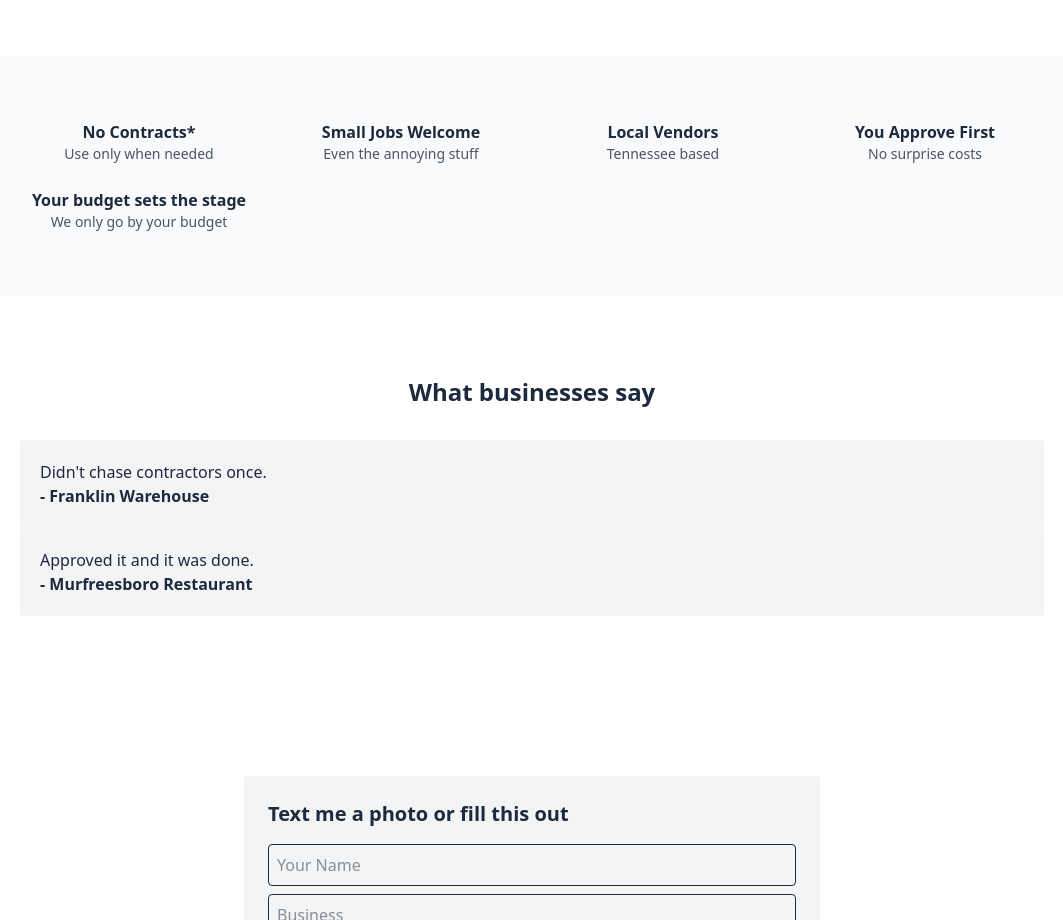
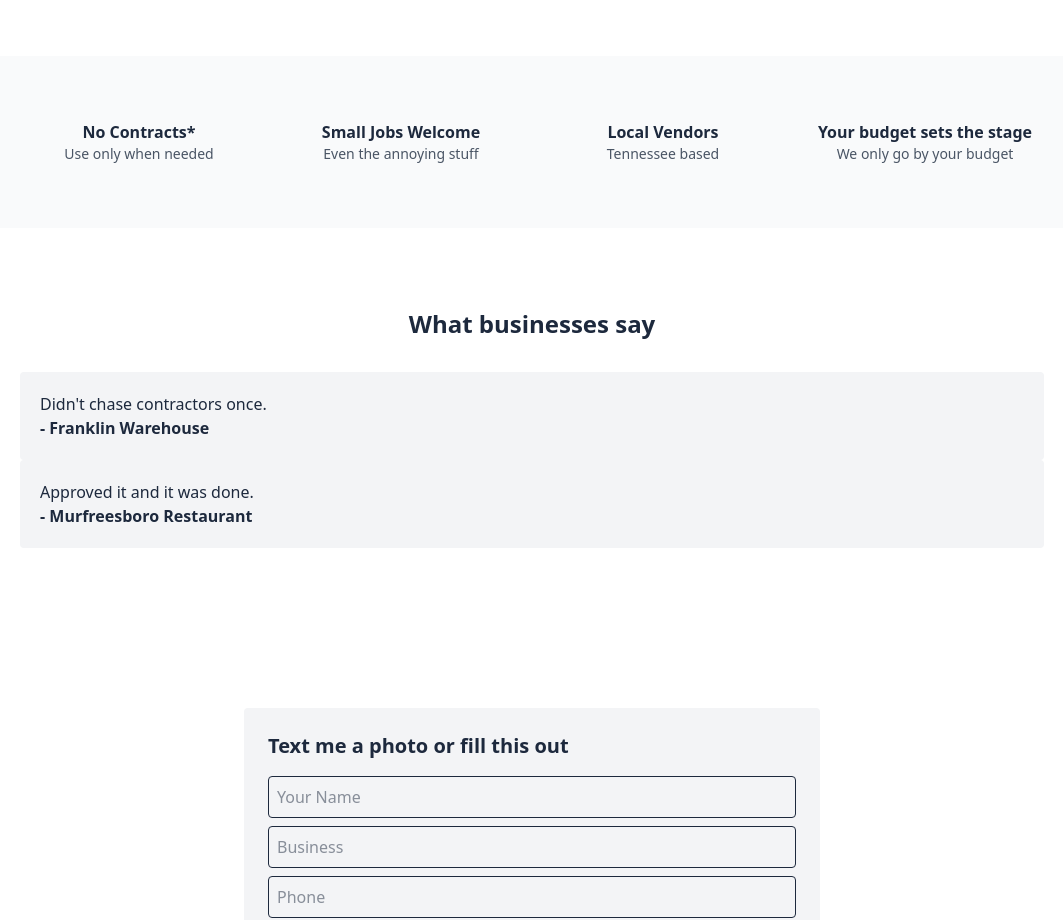
Before and after one commit to Kayoken54/getkeystoneps-site, a React (Vite) app: page / in a window 1280 px wide. Shown: the part 940-1860 px from the top of the page, without its empty margins (108-1171 px from the left). Built offline with nearby package versions, Linux system fonts and the light colour scheme.

Commit message:
Update App.jsx

```diff
--- a/src/App.jsx
+++ b/src/App.jsx
@@ -143,10 +143,6 @@ export default function KeystoneLanding() {
             <div className="text-sm text-gray-600">Tennessee based</div>
           </div>
           <div>
-            <div className="font-bold">You Approve First</div>
-            <div className="text-sm text-gray-600">No surprise costs</div>
-          </div>
-          <div>
             <div className="font-bold">Your budget sets the stage</div>
             <div className="text-sm text-gray-600">We only go by your budget</div>
           </div>
```
